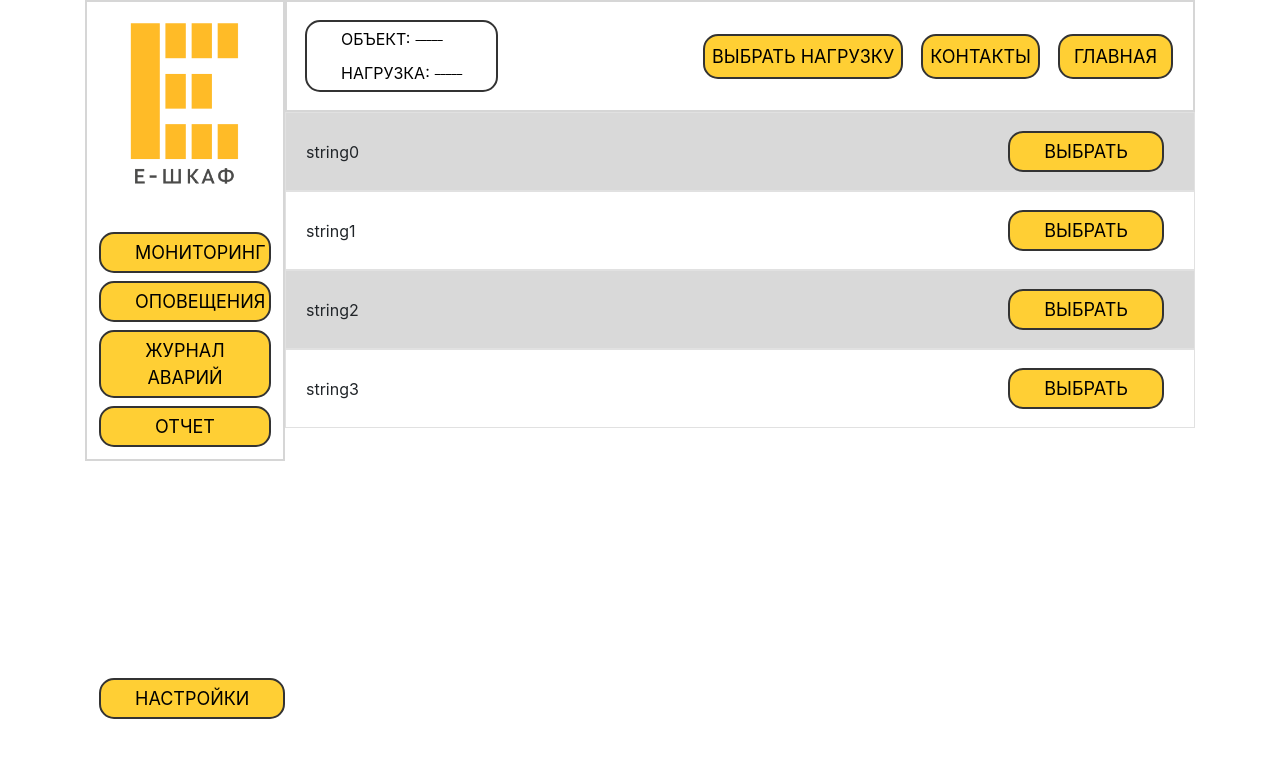
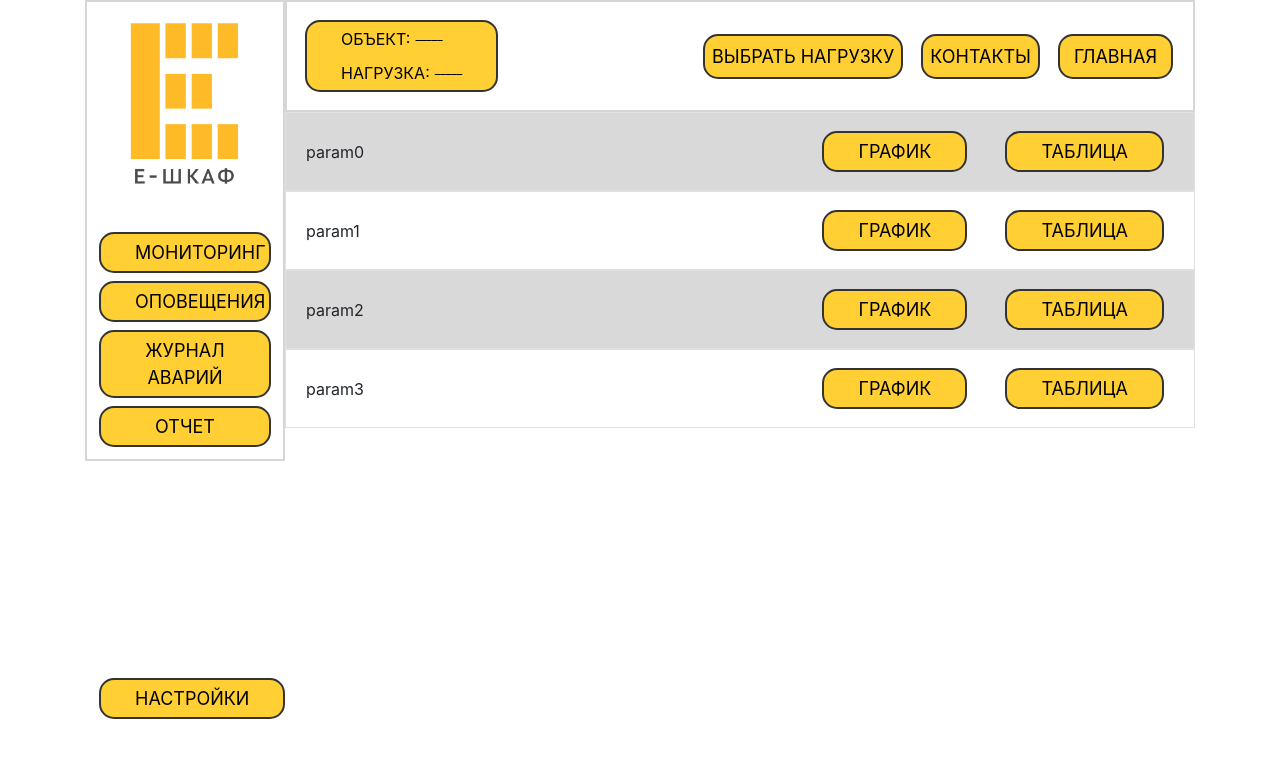
Before and after one commit to list91/app-eshkaf, a React (Create React App) app: page / in a window 1280 px wide. Shown: the top 758 px of the page. Built offline with nearby package versions, Linux system fonts and the light colour scheme.

Commit message:
обновил функционал иерархии

```diff
--- a/package.json
+++ b/package.json
@@ -7,6 +7,7 @@
     "@testing-library/react": "^13.4.0",
     "@testing-library/user-event": "^13.5.0",
     "chart": "^0.1.2",
+    "js-cookie": "^3.0.5",
     "react": "^18.2.0",
     "react-dom": "^18.2.0",
     "react-router-dom": "^6.22.0",
--- a/src/App.css
+++ b/src/App.css
@@ -133,16 +133,19 @@ img {
   color: #000000;
  }
 .nav_button{
-  /* background-color: #FFCF34; */
+  background-color: #FFCF34;
   border: 2px solid #333;
   border-radius: 15px;
   margin: 8px;
   min-width: 115px;
   padding: 0px 29px;
 }
-/* .nav_button:active { */
-  /* background-color: #476e3b; */
-/* } */
+/* .nav_button:active {
+  background-color: #4cec1b;
+} */
+.active {
+  background-color: #476e3b;
+}
 .close_btn:not(.active) {
   background-color: #11131185;
 }
--- a/src/App.js
+++ b/src/App.js
@@ -5,6 +5,7 @@ import { createBrowserRouter, RouterProvider } from 'react-router-dom';
 import Header from './components/Header';
 import Monitoring from './pages/Monitoring';
 import { BrowserRouter, Routes, Route } from 'react-router-dom';
+import Power from './pages/Power'
 function App() {
   return (
     <div className="App">
@@ -15,9 +16,9 @@ function App() {
             <div id='main-content'>
               <BrowserRouter>
                 <Routes>
-
+                  {/* стартовая (временно) */}
                   <Route path="/" element={<Monitoring />} />
-                  <Route path="new-page" element={<Monitoring />} />
+                  <Route path="power" element={<Power />} />
 
                 </Routes>
               </BrowserRouter>
--- a/src/components/Header.js
+++ b/src/components/Header.js
@@ -10,8 +10,8 @@ class Header extends React.Component {
                     <Label title1="объект" title2="нагрузка" />
                     <div class="header_menu">
                         <nav>
-                            <ButtonDefault name="выбрать нагрузку"/>
-                            <ButtonDefault name="контакты" block={true} />
+                            <ButtonDefault name="выбрать нагрузку" href="power"/>
+                            <ButtonDefault name="контакты" block={true}/>
                             <ButtonDefault name="главная" block={true} />
                         </nav>
                     </div>
--- a/src/components/common/buttons/ButtonDefault.js
+++ b/src/components/common/buttons/ButtonDefault.js
@@ -4,28 +4,76 @@ class ButtonDefault extends ButtonLayout {
   constructor(props) {
     super(props);
     this.NAME = props.name;
-    this.HREF = "#";
+    if(props.href){
+      this.HREF = props.href;
+    }else{
+      this.HREF = "#";
+    }
+    if(props.toggle){
+      this.isToggle = props.toggle;
+    }else{
+      this.isToggle = false;
+    }
+    if(props.toggleGroup){
+      this.toggleGroup = props.toggleGroup;
+    }else{
+      this.toggleGroup = "";
+    }
+  }
+  checkToggleGroup(togg_group){
+    let buttons = document.getElementsByClassName(togg_group);
+    if (buttons.length != 0) {
+
+      for (let index = 0; index < buttons.length; index++) {
+        const button = buttons[index];
+        if(button.classList.contains("active")){
+
+          button.classList.remove("active")
+        }
+      }
+
+    }
+  // тут логика включенной кнопки
+  // запись в куки
+  // запись в статусЛейбл
   }
 
-  setHref(href) {
-    this.HREF = href;
-  }
+  toggleButton = () => {
+    const { isActive } = this.state;
+    if(this.toggleGroup!=""){
+      this.checkToggleGroup(this.toggleGroup);
+    }
+    this.setState({ isActive: !isActive })
+  };
 
   handleMouseDown = () => {
-    this.props.onClickAction(this.NAME); // Вызываем функцию обработки события клика и передаем название кнопки
+    if(!this.isToggle){
+      this.setState({isActive: true});
+    }
+  };
+  handleMouseUp = () => {
+    if(!this.isToggle){
+      this.setState({isActive: false});
+    }
+    // alert(0);
   };
 
   render() {
     const { isActive } = this.state;
-    const buttonClasses = `nav_button ${this.isBlocked ? "close_btn" : ""} nav_button_head ${
-      isActive ? "active" : ""
+    this.buttonClasses = this.toggleGroup + ` nav_button ${this.isBlocked ? "close_btn" : ""} nav_button_head ${
+      (() => {
+        return isActive ? "active" : "";
+      })()
     }`;
+
+
     return (
       <div
-        className={buttonClasses}
-        onMouseDown={this.handleMouseDown}
+        className={this.buttonClasses}
+        // onMouseDown={this.toggleButton}
+        onMouseDown={this.isToggle ? this.toggleButton : this.handleMouseDown}
         onMouseUp={this.handleMouseUp}
-        style={{ backgroundColor: isActive ? this.BG_ACTIVE : this.BG_MAIN }}
+        // style={{ backgroundColor: isActive ? this.BG_ACTIVE : this.BG_MAIN }}
       >
         <a className="button_a" href={this.HREF}>
           {this.NAME}
--- /dev/null
+++ b/src/components/common/buttons/RadioButton.js
@@ -0,0 +1,82 @@
+import React from "react";
+import ButtonDefault from "./ButtonDefault";
+import ButtonLayout from "./ButtonLayout";
+
+class RadioButton extends ButtonLayout{
+    constructor(props) {
+        super(props);
+        this.NAME = props.name;
+        if(props.href){
+          this.HREF = props.href;
+        }else{
+          this.HREF = "#";
+        }
+        if(props.toggle){
+          this.isToggle = props.toggle;
+        }else{
+          this.isToggle = false;
+        }
+        if(props.toggleGroup){
+          this.toggleGroup = props.toggleGroup;
+        }else{
+          this.toggleGroup = "";
+        }
+      }
+      checkToggleGroup(togg_group){
+        let buttons = document.getElementsByClassName(togg_group);
+        if (buttons.length != 0) {
+
+          for (let index = 0; index < buttons.length; index++) {
+            const button = buttons[index];
+            if(button.classList.contains("active")){
+
+              button.classList.remove("active")
+            }
+          }
+
+        }
+      // тут логика включенной кнопки
+      // запись в куки
+      // запись в статусЛейбл
+      }
+
+      toggleButton = () => {
+            alert(this.buttonClasses);
+            this.checkToggleGroup(this.toggleGroup);
+            this.buttonClasses = this.buttonClasses + " active"
+            // this.render();
+            alert(this.buttonClasses);
+      };
+
+      handleMouseDown = () => {
+        if(!this.isToggle){
+          this.setState({isActive: true});
+        }
+      };
+      handleMouseUp = () => {
+        if(!this.isToggle){
+          this.setState({isActive: false});
+        }
+        // alert(0);
+      };
+
+      render() {
+        const { isActive } = this.state;
+        this.buttonClasses = this.toggleGroup + ` nav_button nav_button_head`;
+
+
+        return (
+          <div
+            className={this.buttonClasses}
+            onMouseDown={this.toggleButton}
+            onMouseUp={this.handleMouseUp}
+          >
+            <a className="button_a" href={this.HREF}>
+              {this.NAME}
+            </a>
+          </div>
+        );
+      }
+}
+
+export default RadioButton;
--- a/src/components/menu_types/MenuDesctop.js
+++ b/src/components/menu_types/MenuDesctop.js
@@ -51,7 +51,7 @@ class MenuDesctop extends React.Component {
                     <img src={process.env.PUBLIC_URL + "images/logo.png"} alt=""/>
                 </div>
                 <nav className="nav_button_container">
-                    <ButtonDefault name="мониторинг" block={true}/>
+                    <ButtonDefault name="мониторинг" block={true} href="/"/>
                     <ButtonDefault name="оповещения" block={true}/>
                     <ButtonDefault name="журнал аварий" block={true}/>
                     <ButtonDefault name="отчет" block={true}/>
--- a/src/pages/Monitoring.js
+++ b/src/pages/Monitoring.js
@@ -5,18 +5,7 @@ class MonitoringPage extends Page {
     constructor(props){
         super(props);
         this.init();
-        this.list = [
-            "string0",
-            "string1",
-            "string2",
-            "string3"
-        ];
-        this.list2 = [
-            "param0",
-            "param1",
-            "param2",
-            "param3"
-        ];
+
     }
     init(){
         this.qq = {
@@ -72,8 +61,8 @@ class MonitoringPage extends Page {
     }
     render() {
         return (
-            this.getZebraList(this.list)
-            // this.getZebraListParams(this.list2)
+            // this.getZebraList(this.list)
+            this.getZebraListParams(this.list2)
         )
     }
 
--- a/src/pages/Page.js
+++ b/src/pages/Page.js
@@ -1,21 +1,32 @@
 import React from "react";
 import ButtonDefault from "../components/common/buttons/ButtonDefault";
+import RadioButton from "../components/common/buttons/RadioButton";
 class Page extends React.Component {
+    constructor(props){
+      super(props);
+      this.list = [
+        "нагрузка0",
+        "нагрузка1",
+        "нагрузка2",
+        "нагрузка3"
+    ];
+      this.list2 = [
+        "param0",
+        "param1",
+        "param2",
+        "param3"
+    ];
+    }
 
     getZebraList(list) {
-        const handleButtonClick = (itemName) => {
-          alert(`Выбран элемент: ${itemName}`);
-        };
-
+        let togg_group = "toggle_power";
         return (
           <ul className="zebra_list">
             {list.map((element, index) => (
               <li key={index}>
                 <div className="zebra_list_item_title">{element}</div>
                 <div className="zebra_list_item_buttons">
-                  <ButtonDefault name="выбрать" onClickAction={() => {
-                    alert(element+"  "+"выбран");
-                  }} />
+                  <ButtonDefault name="выбрать" toggle={true}/>
                 </div>
               </li>
             ))}
@@ -24,10 +35,6 @@ class Page extends React.Component {
       }
 
       getZebraListParams(list) {
-        // const handleButtonClick = (itemName) => {
-        //   alert(itemName);
-        //   alert(`Нажата кнопка ${itemName} для элемента`);
-        // };
 
         return (
           <ul className="zebra_list">
@@ -47,31 +54,5 @@ class Page extends React.Component {
           </ul>
         );
       }
-
-
-
-    // getZebraList(list) {
-    //     return (
-    //         <ul className="zebra_list">
-    //             {Object.values(list).map((item, index) => (
-    //                 <li key={index}>
-    //                     {item.elems.map((elem, elemIndex) => (
-    //                         <div key={elemIndex}>
-    //                         {elem.label && <div className="zebra_list_item_title">{elem.label}</div>}
-    //                         {elem.buttons && (
-    //                             <div className="zebra_list_item_buttons">
-    //                             {elem.buttons.map((button, buttonIndex) => (
-    //                                 <ButtonDefault key={buttonIndex} name={button.button} />
-    //                             ))}
-    //                             </div>
-    //                         )}
-    //                         </div>
-    //                     ))}
-    //                 </li>
-    //             ))}
-    //         </ul>
-
-    //     );
-    // }
 }
 export default Page;
--- a/src/pages/Power.js
+++ b/src/pages/Power.js
@@ -54,11 +54,11 @@ import Page from "./Page";
             }
         };
     }
-    // render(){
-    //     return(
-
-    //     )
-    // }
+    render(){
+        return(
+            this.getZebraList(this.list)
+        )
+    }
  }
 
  export default PowerPage;
```
Also changed, not shown: 1 other file (tests, documents, lock files or other folders).
